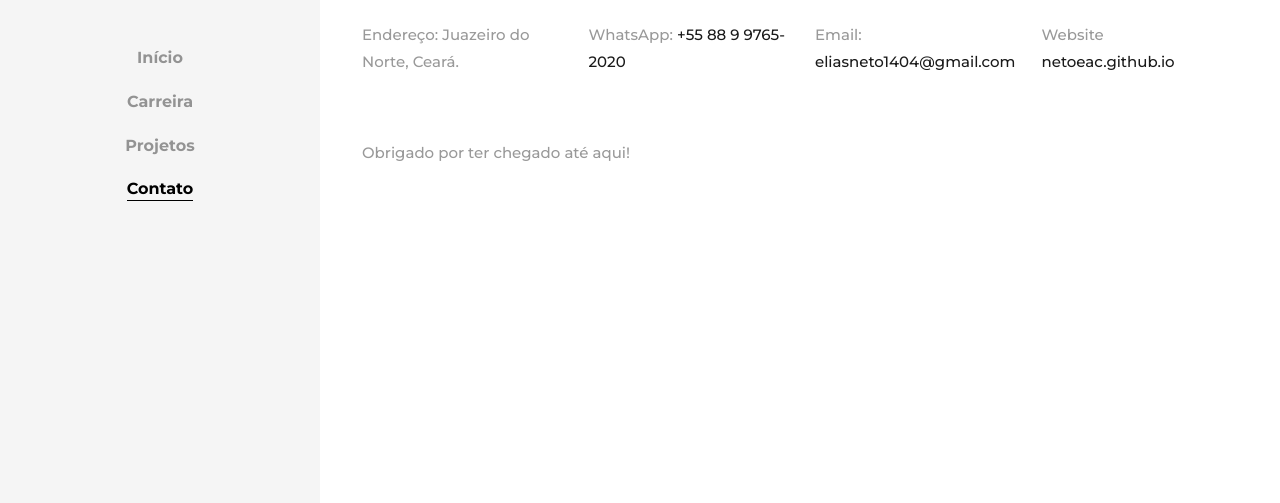
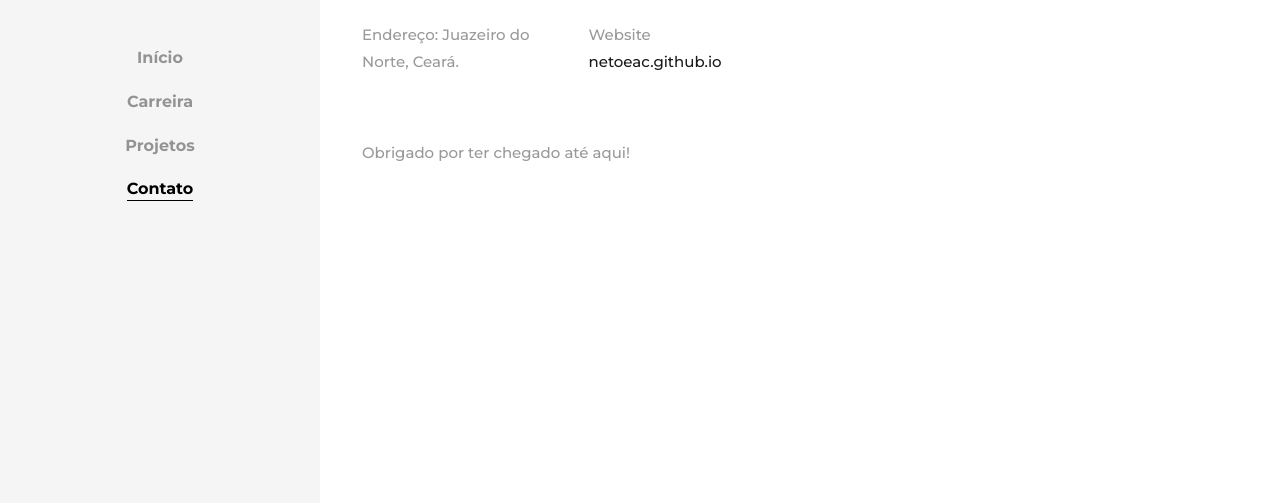
Before and after one commit to netoeac/netoeac.github.io, a plain HTML site: page contact.html in a window 1280 px wide. Shown: the part 137-640 px from the top of the page. Drawn offline with Linux system fonts and the light colour scheme; some packages are replaced by stand-ins of ours; no server answers; files whose address does not match are found by name.

Commit message:
Update contact.html

```diff
--- a/contact.html
+++ b/contact.html
@@ -95,12 +95,6 @@
 	            <p><span>Endereço: </span>Juazeiro do Norte, Ceará.</p>
 	          </div>
 	          <div class="col-md-3">
-	            <p><span>WhatsApp:</span> <a href="tel://+5588997652020">+55 88 9 9765-2020</a></p>
-	          </div>
-	          <div class="col-md-3">
-	            <p><span>Email:</span> <a href="mailto:eliasneto1404@gmail.com">eliasneto1404@gmail.com</a></p>
-	          </div>
-	          <div class="col-md-3">
 	            <p><span>Website</span> <a href="#">netoeac.github.io</a></p>
 	          </div>
 	        </div>
```
